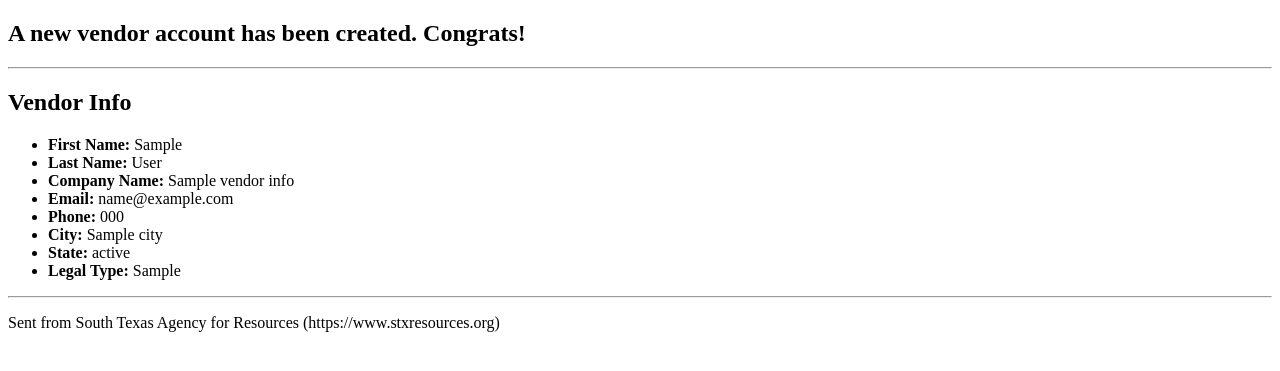
After one commit to bharding216/star, a Python web app: template project/templates/new_vendor_account_email.html in a window 1280 px wide. The commit adds this page. Shown: the top 371 px of the page. Run offline with Jinja, Linux system fonts and the light colour scheme; the template is opened without the code that fills it: most values are stand-ins (such as "Sample title", 1, 10 or a date in 2020).

Commit message:
new email feature when vendor account is created

```diff
--- a/project/templates/new_application_email.html
+++ b/project/templates/new_application_email.html
@@ -4,7 +4,7 @@
     <meta charset="UTF-8">
     <meta http-equiv="X-UA-Compatible" content="IE=edge">
     <meta name="viewport" content="width=device-width, initial-scale=1.0">
-    <title>Contact Form Submission</title>
+    <title>New Application Submitted</title>
 </head>
 
 <body>
--- /dev/null
+++ b/project/templates/new_vendor_account_email.html
@@ -0,0 +1,33 @@
+<!DOCTYPE html>
+<html lang="en">
+<head>
+    <meta charset="UTF-8">
+    <meta http-equiv="X-UA-Compatible" content="IE=edge">
+    <meta name="viewport" content="width=device-width, initial-scale=1.0">
+    <title>New Vendor Account Created</title>
+</head>
+
+<body>
+    <h2>A new vendor account has been created. Congrats!</h2>
+
+    <hr>
+
+    <h2>Vendor Info</h2>
+
+    <ul>
+        <li><strong>First Name:</strong> {{ vendor_info.first_name }}</li>
+        <li><strong>Last Name:</strong> {{ vendor_info.last_name }}</li>
+        <li><strong>Company Name:</strong> {{ vendor_info.company_name }}</li>
+        <li><strong>Email:</strong> {{ vendor_info.email }}</li>
+        <li><strong>Phone:</strong> {{ vendor_info.phone }}</li>
+        <li><strong>City:</strong> {{ vendor_info.city }}</li>
+        <li><strong>State:</strong> {{ vendor_info.state }}</li>
+        <li><strong>Legal Type:</strong> {{ vendor_info.legal_type }}</li>
+    </ul>
+
+    <hr>
+
+    <p>Sent from South Texas Agency for Resources (https://www.stxresources.org)</p>
+
+</body>
+</html>
```
Also changed, not shown: project/views.py (+62 -48 lines).
